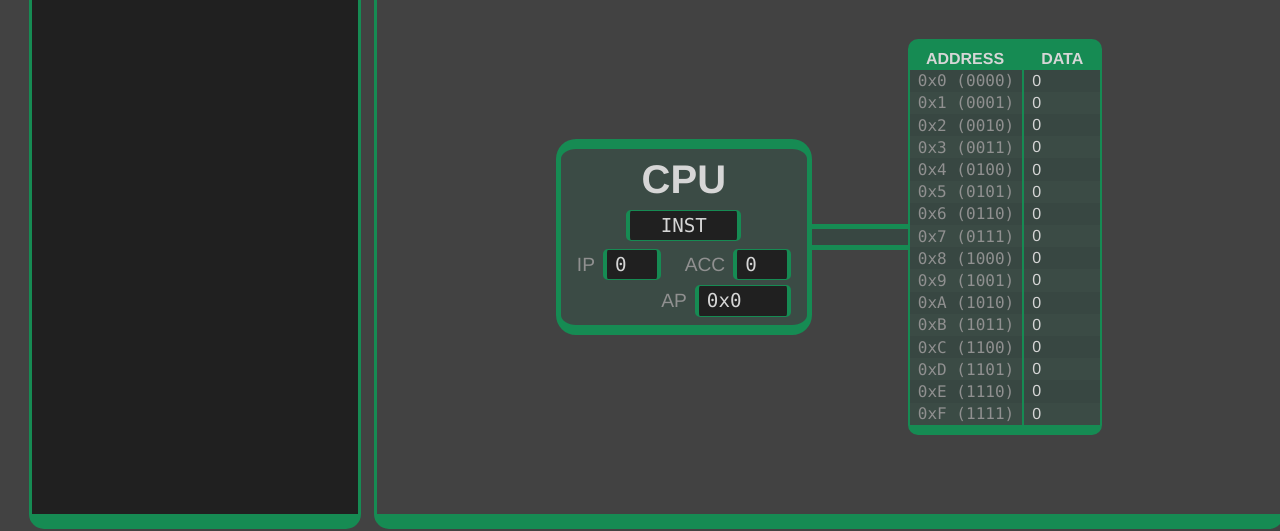
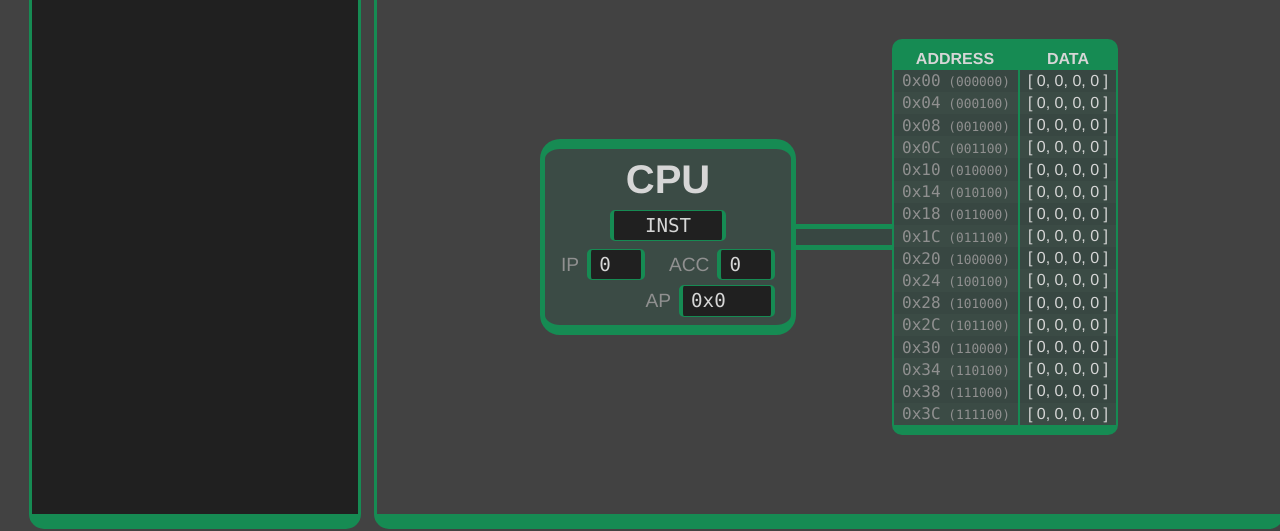
Before and after one commit to mrazekv-students/bp22_cpu_perina, a Vue app: page / in a window 1280 px wide. Shown: the part 239-770 px from the top of the page. Built offline with nearby package versions, Linux system fonts and the light colour scheme; what @kyvg/vue3-notification would draw is missing.

Commit message:
Larger data blocks in RAM

```diff
--- a/src/components/memory/RamOnlyMemory.vue
+++ b/src/components/memory/RamOnlyMemory.vue
@@ -34,6 +34,12 @@ export default {
         }
     },
 
+    computed: {
+        ramDataLength() {
+            return this.ramData.length * 4;
+        }
+    },
+
     created() {
         this.$emit("RegisterMemory", { write: this.Write, read: this.Read, flush: () => {}, initialize: this.Initialize });
         this.Initialize();
@@ -41,29 +47,35 @@ export default {
 
     methods: {
         async Write(address, data) {
-            if (address < this.ramData.length && address >= 0)
+            if (address < this.ramDataLength && address >= 0)
             {
+                var block = Math.floor(address / 4);
+                var offset = Math.floor(address % 4);
+
                 await this.connector.fromCpuToMemory(this.connectorFillTime.value, this.connectorFadeTime.value);
                 this.ramModel.highlight(address, this.highlightFadeTime.value);
                 this.cycleCounter.value += this.cycleCosts.ramAccess;
-                this.ramData[address] = data;
+                this.ramData[block][offset] = data;
             }
-            else throw RangeError(`Invalid memory address (${address}).`);
+            else throw RangeError(`Invalid memory address (0x${address.toString(16).toUpperCase()}).`);
         },
         async Read(address) {
             if (address < this.ramData.length && address >= 0)
             {
+                var block = Math.floor(address / 4);
+                var offset = Math.floor(address % 4);
+
                 this.cycleCounter.value += this.cycleCosts.ramAccess;
                 this.ramModel.highlight(address, this.highlightFadeTime.value);
                 await this.connector.fromMemoryToCpu(this.connectorFillTime.value, this.connectorFadeTime.value);
-                return this.ramData[address];
+                return this.ramData[block][offset];
             }
-            else throw RangeError(`Invalid memory address (${address}).`);
+            else throw RangeError(`Invalid memory address (0x${address.toString(16).toUpperCase()}).`);
         },
         Initialize() {
             this.ramData = Array(this.memorySize.ram);
             for (var i = 0; i < this.memorySize.ram; i++) {
-                this.ramData[i] = 0;
+                this.ramData[i] = [0, 0, 0, 0];
             }
         },
 
--- a/src/components/model/RamModel.vue
+++ b/src/components/model/RamModel.vue
@@ -10,8 +10,8 @@
         </tr>
         <tr v-for="n in data.length" :key="n">
             <td class="address" :style="highlightId == (n - 1) ? rowStyle : ''">
-                <span>{{ FormatAddressHex(n - 1) }}</span>
-                <span>{{ FormatAddressBin(n - 1) }}</span>
+                <span class="hex">{{ FormatAddressHex((n - 1) * 4) }}</span>
+                <span class="bin">{{ FormatAddressBin((n - 1) * 4) }}</span>
             </td>
             <td class="value" :style="highlightId == (n - 1) ? rowStyle : ''">
                 {{ data[n - 1] }}
@@ -40,6 +40,12 @@ export default {
         }
     },
 
+    computed: {
+        dataLength() {
+            return this.data.length * 4;
+        }
+    },
+
     created() {
         this.$emit("RegisterRam", { highlight: this.HighlightRow });
     },
@@ -47,7 +53,7 @@ export default {
     methods: {
         FormatAddressHex(address) {
             // Source: https://stackoverflow.com/questions/42368797/how-can-i-convert-an-integer-to-hex-with-a-fix-length-in-javascript
-            var bitCount = Math.log2(this.data.length) / 4;
+            var bitCount = Math.log2(this.dataLength) / 4;
             if (bitCount % 1 == 0) {
                 bitCount = Math.floor(bitCount);
             }
@@ -59,7 +65,7 @@ export default {
         },
         FormatAddressBin(address) {
             // Source: https://stackoverflow.com/questions/42368797/how-can-i-convert-an-integer-to-hex-with-a-fix-length-in-javascript
-            var bitCount = Math.log2(this.data.length);
+            var bitCount = Math.log2(this.dataLength);
             if (bitCount % 1 == 0) {
                 bitCount = Math.floor(bitCount);
             }
@@ -73,7 +79,7 @@ export default {
         HighlightRow(id, fadeTime) {
             this.ResetIntervals();
             this.ResetHighlight();
-            this.highlightId = id;
+            this.highlightId = Math.floor(id / 4);
 
             var i = fadeTime;
             var fadeHex;
@@ -151,8 +157,13 @@ export default {
     font-family: Consolas, Courier, monospace;
     color: var(--fontColorFaded);
 }
+.ram td.address>.bin {
+    font-size: 0.8rem;
+}
 .ram td.value {
-    width: 5rem;
+    width: 6rem;
+    padding-right: 0.5rem;
     padding-left: 0.5rem;
+    text-align: center;
 }
 </style>
```
